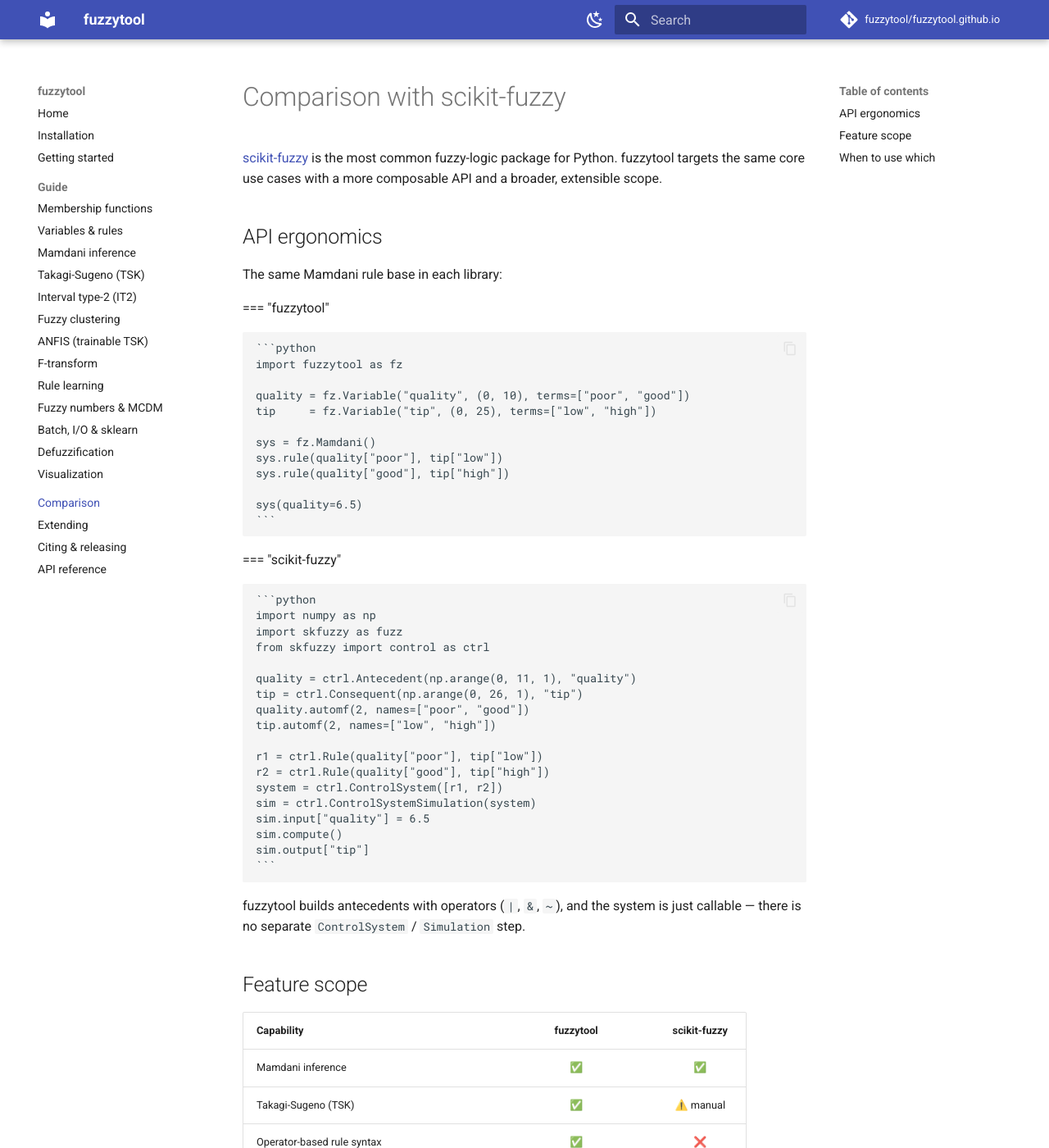
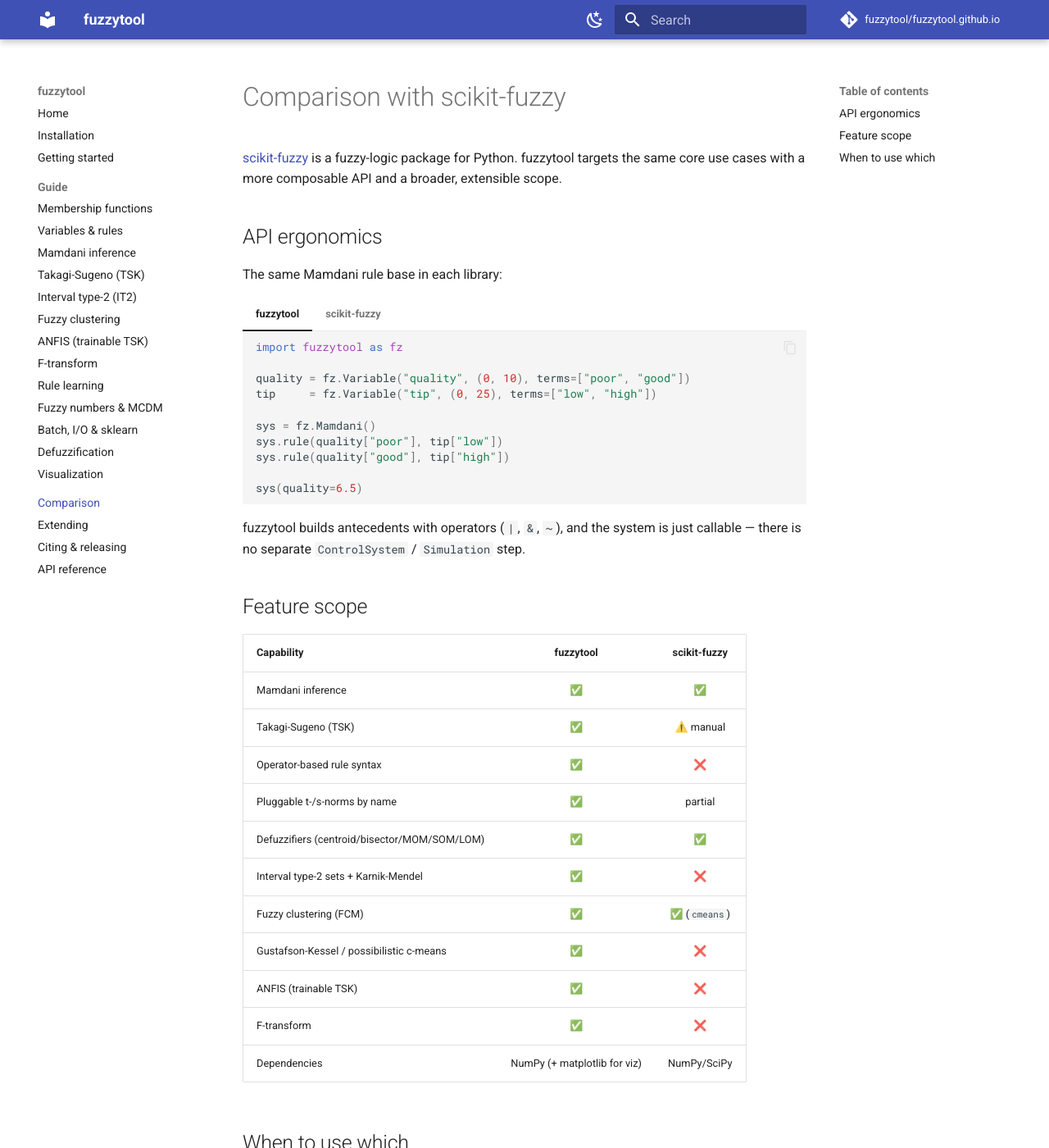
Before and after one commit to fuzzytool/fuzzytool.github.io, an MkDocs documentation site: the page built from docs/comparison.md, in a window 1280 px wide and 1400 px high. Shown: the whole window at 82% size. Built offline with MkDocs 1.6.1 and Material for MkDocs 9.7.7, drawn with Linux system fonts in a browser that asks for light colours; comment, search, counter and statistics services are not loaded.

Commit message:
docs: soften scikit-fuzzy wording and fix code tabs rendering
- Reword the comparison intro (drop the 'most common' superlative).
- Enable pymdownx.tabbed so the '=== ...' content tabs and their nested code
  blocks render as tabs instead of literal text.

Co-Authored-By: Claude Opus 4.8 (1M context) <noreply@anthropic.com>

```diff
--- a/docs/comparison.md
+++ b/docs/comparison.md
@@ -1,8 +1,8 @@
 # Comparison with scikit-fuzzy
 
-[scikit-fuzzy](https://github.com/scikit-fuzzy/scikit-fuzzy) is the most common
-fuzzy-logic package for Python. fuzzytool targets the same core use cases with a
-more composable API and a broader, extensible scope.
+[scikit-fuzzy](https://github.com/scikit-fuzzy/scikit-fuzzy) is a fuzzy-logic
+package for Python. fuzzytool targets the same core use cases with a more
+composable API and a broader, extensible scope.
 
 ## API ergonomics
 
--- a/mkdocs.yml
+++ b/mkdocs.yml
@@ -64,6 +64,8 @@ markdown_extensions:
       anchor_linenums: true
   - pymdownx.inlinehilite
   - pymdownx.superfences
+  - pymdownx.tabbed:
+      alternate_style: true
 
 extra_javascript:
   - https://unpkg.com/mathjax@3/es5/tex-mml-chtml.js
```
